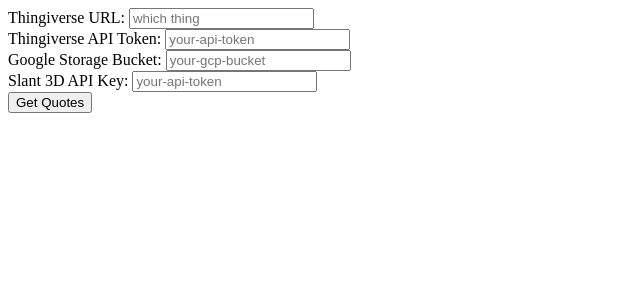
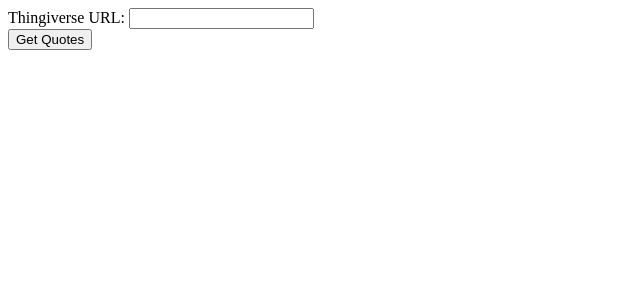
Before and after one commit to nimbus-flight/thingiverse-to-slant3d, a Flask app: page / in a window 1280 px wide. Shown: the top 300 px of the page, without its empty margins (0-640 px from the left). Run offline with Flask 3, Linux system fonts and the light colour scheme; parts of the project's set-up code (start-up, migrations or seed data) failed here and were passed over.

Commit message:
if production use google secrets manager, if local, use .env file
removed input fields for api keys

```diff
--- a/server/main.py
+++ b/server/main.py
@@ -7,10 +7,21 @@
 from google.cloud import storage
 from google.cloud import storage
 from google.oauth2 import service_account
+from dotenv import load_dotenv
 
-credentials = service_account.Credentials.from_service_account_info(
-    json.loads(os.environ['GOOGLE_APPLICATION_CREDENTIALS'])
-)
+
+if os.environ.get('GAE_ENV', '').startswith('standard'):  # Check if running on Cloud Run
+    # Production: Load credentials from the environment variable set by Cloud Run secrets
+    credentials = service_account.Credentials.from_service_account_info(
+        json.loads(os.environ['GOOGLE_APPLICATION_CREDENTIALS'])
+    )
+else:
+    # Local development: Load .env file
+    load_dotenv()
+    credentials = service_account.Credentials.from_service_account_file(
+        os.environ['GOOGLE_APPLICATION_CREDENTIALS']
+    )
+
 storage_client = storage.Client(credentials=credentials)
 
 SLANT3D_API_KEY = os.getenv("SLANT3D_API_KEY")
@@ -62,14 +73,14 @@
     # Google Cloud Storage setup (replace with your actual values)
     data = request.get_json()
     thing_id = data['thingiverseUrl'].split(":")[1] # Extract the thing ID
-    BUCKET_NAME = 'your-stl-bucket'
-    BUCKET_NAME = data.get('storageBucket', BUCKET_NAME)  # Use default if not provided
-    storage_client = storage.Client()
-    bucket = storage_client.bucket(BUCKET_NAME)
+    quotes = main(thing_id)
+    return jsonify(quotes)
 
 
     # Modify the main function to accept thing_id as a parameter
     def main(thing_id):
+        global bucket
+        bucket = storage_client.bucket(BUCKET_NAME)
         stl_file_urls = get_stl_file_urls(thing_id)
         quotes = []
         for file_url in stl_file_urls:
@@ -79,7 +90,7 @@
             quotes.append(quote_data)
         return quotes
 
-    quotes = main(thing_id, BUCKET_NAME)  # Call the modified main function
+    quotes = main(thing_id)  # Call the modified main function
     return jsonify(quotes)
 
 @app.route('/')
--- a/server/requirements.txt
+++ b/server/requirements.txt
@@ -4,4 +4,5 @@
 requests
 urllib3
 google-cloud-storage
+python-dotenv
 Flask
--- a/server/templates/index.html
+++ b/server/templates/index.html
@@ -2,25 +2,14 @@
 <html>
 <head>
     <title>Thingiverse Quote Request</title>
+    <script src="script.js" defer></script>
+</head>
 <body>
     <div>
         <label for="thingiverseUrl">Thingiverse URL:</label>
-        <input type="text" id="thingiverseUrl" name="thingiverseUrl" placeholder="which thing">
-    </div>
-    <div>
-        <label for="thingiverseApiToken">Thingiverse API Token:</label>
-        <input type="text" id="thingiverseApiToken" name="thingiverseApiToken" placeholder="your-api-token">
-    </div>
-    <div>
-        <label for="storageBucket">Google Storage Bucket:</label>
-        <input type="text" id="storageBucket" name="storageBucket" placeholder="your-gcp-bucket">
-    </div>
-    <div>
-        <label for="slant3dApiKey">Slant 3D API Key:</label>
-        <input type="text" id="slant3dApiKey" name="slant3dApiKey" placeholder="your-api-token">
+        <input type="text" id="thingiverseUrl" name="thingiverseUrl">
     </div>
     <button type="button" id="getQuoteButton">Get Quotes</button>
     <div id="results"></div>
-    <script src="script.js"></script> </head>
 </body>
 </html>
```
